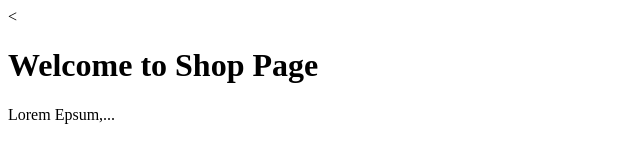
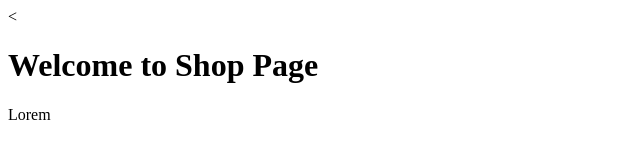
Before and after one commit to bkordtabar/projecttest, a plain HTML site: page shop.html in a window 1280 px wide. Shown: the full height of the page, 0-640 px from the left. Drawn offline with Linux system fonts and the light colour scheme.

Commit message:
Update shop.html

```diff
--- a/shop.html
+++ b/shop.html
@@ -9,7 +9,7 @@
 
     <body>
         <h1>Welcome to Shop Page</h1>
-        <p>Lorem Epsum,...</p>
+        <p>Lorem </p>
     </body>
     <script>
     </script>
```
